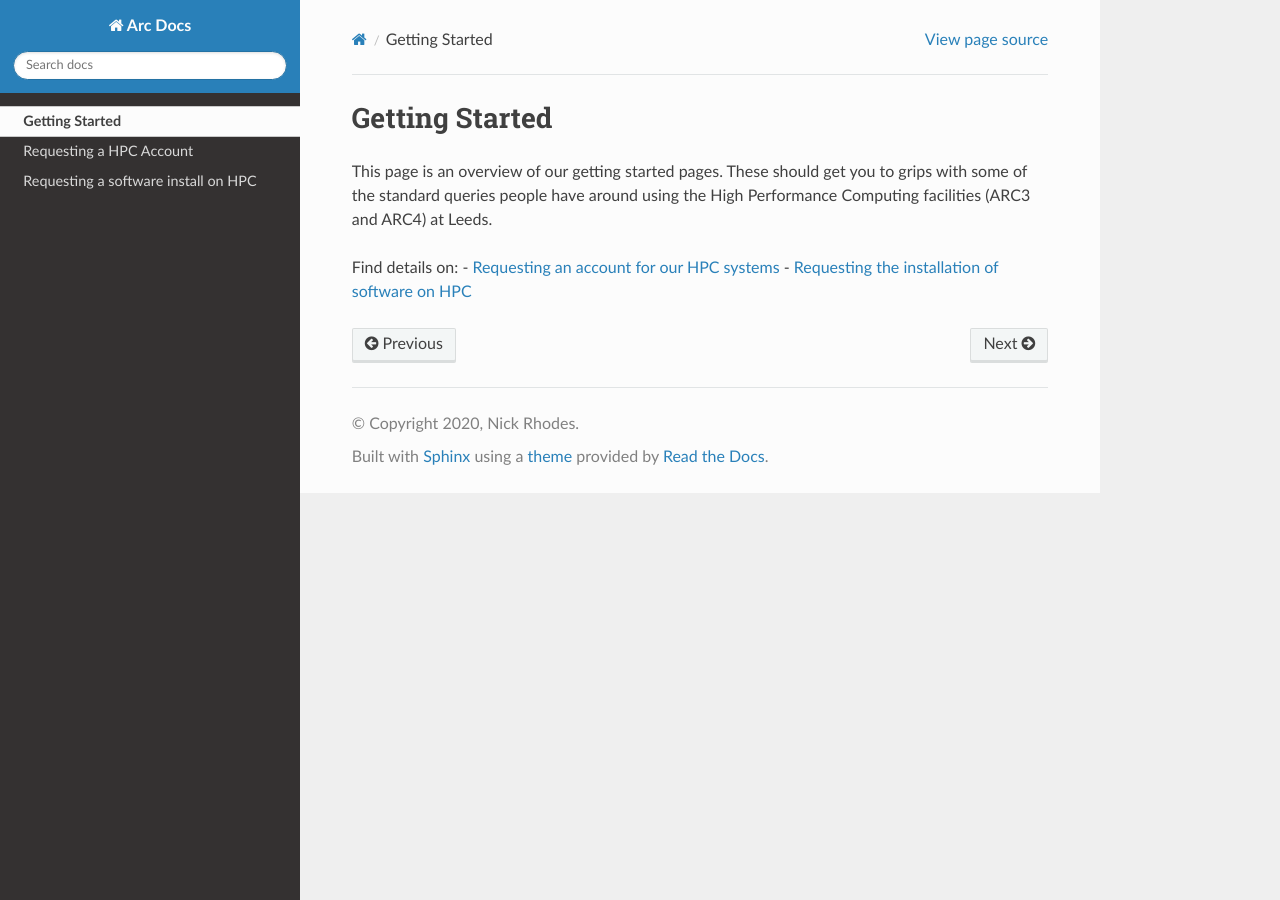
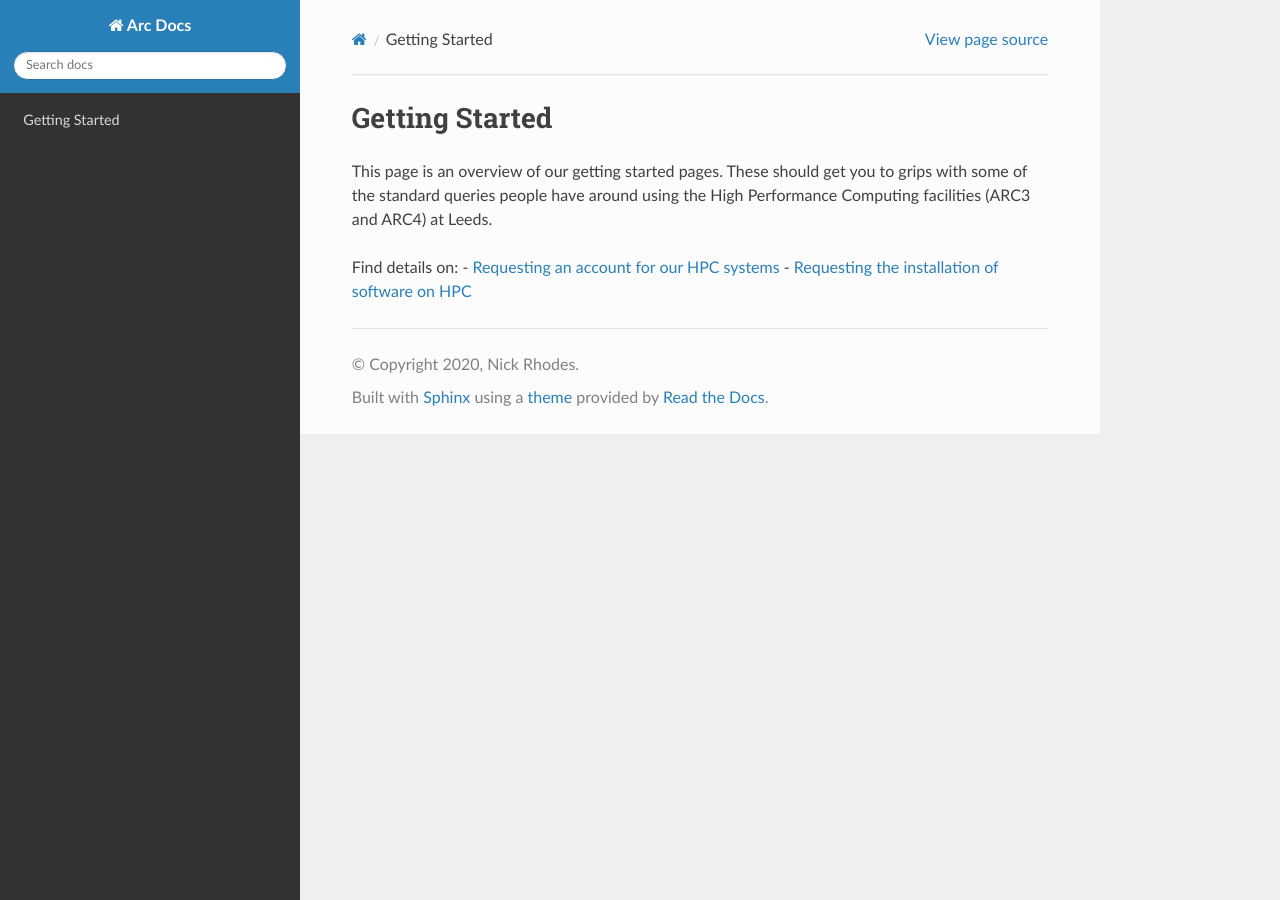
Before and after one commit to NGRhodes/arcdocs-readthedocs, a Sphinx documentation site: the page built from doc/start.rst, in a window 1280 px wide. Built offline with Sphinx 7.4.7 and the Read the Docs theme 2.0.0, drawn with Linux system fonts in a browser that asks for light colours; pages that are not in the unit, such as notebooks, are missing from menus.

Commit message:
Update index.rst

```diff
--- a/doc/index.rst
+++ b/doc/index.rst
@@ -29,8 +29,3 @@ Table of Contents
 -----------------
 
 .. toctree::
-
-   index
-   start
-   request_hpc_acct
-   request_install
```
